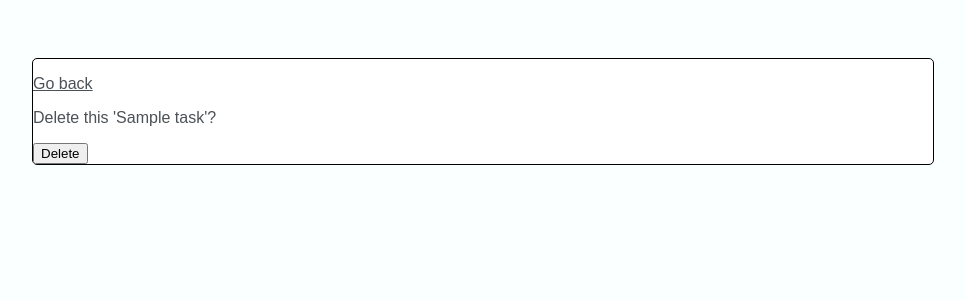
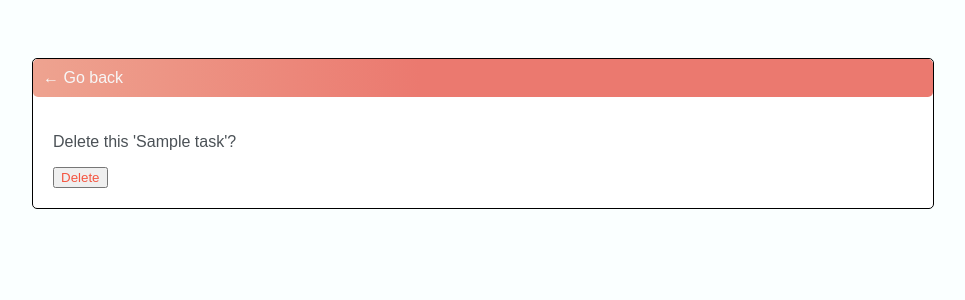
Before and after one commit to bogdanmrzk/todo_app, a Django app: page /delete-task/1 in a window 1280 px wide. Shown: the top 300 px of the page, without its empty margins (157-1122 px from the left). Run offline with Django 4.2, Linux system fonts and the light colour scheme; tables that the repository leaves empty hold one stand-in row (values such as "Sample post").

Commit message:
final release. bugs fixed

```diff
--- a/todo/todo_app/templates/todo_app/base.html
+++ b/todo/todo_app/templates/todo_app/base.html
@@ -117,7 +117,9 @@
         margin-left: 20px;
      }
 
-
+    .empty-tasks{
+        margin-left: 10px;
+    }
 
     </style>
 </head>
--- a/todo/todo_app/templates/todo_app/task_confirm_delete.html
+++ b/todo/todo_app/templates/todo_app/task_confirm_delete.html
@@ -2,14 +2,16 @@
 
 {% block content %}
 
-<body>
-<form method="post">
-    {% csrf_token %}
-    <p><a href="{% url 'all_tasks' %}">Go back</a></p>
-    <p><a>Delete this '{{ task }}'?</a></p>
-    <input value="Delete" type="submit">
-</form>
-</body>
-</html>
+<div class="header-bar">
+    <a href="{% url 'all_tasks' %}">&#8592; Go back</a>
+</div>
+
+<div class="card">
+    <form method="post">
+        {% csrf_token %}
+        <p><a>Delete this '{{ task }}'?</a></p>
+        <input value="Delete" type="submit" style="color: #f55540;">
+    </form>
+</div>
 
 {% endblock content %}
--- a/todo/todo_app/templates/todo_app/task_form.html
+++ b/todo/todo_app/templates/todo_app/task_form.html
@@ -10,7 +10,7 @@
     <form method="post" action="">
         {% csrf_token %}
         {{ form.as_p }}
-        <input type="submit" value="Submit" class="button">
+        <input type="submit" value="Submit" class="button" style="color: #278a33;">
     </form>
 </div>
 
```
Also changed, not shown: todo/todo_app/templates/todo_app/all_tasks.html (+12 -4 lines), todo/db.sqlite3.
